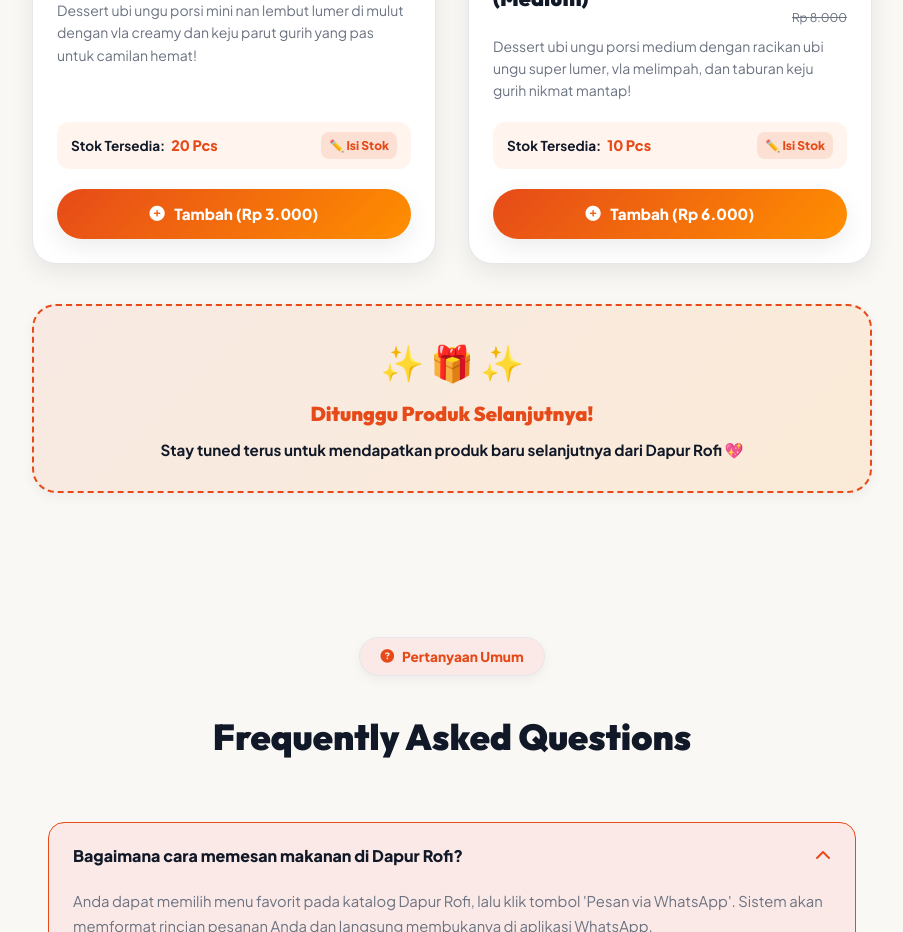
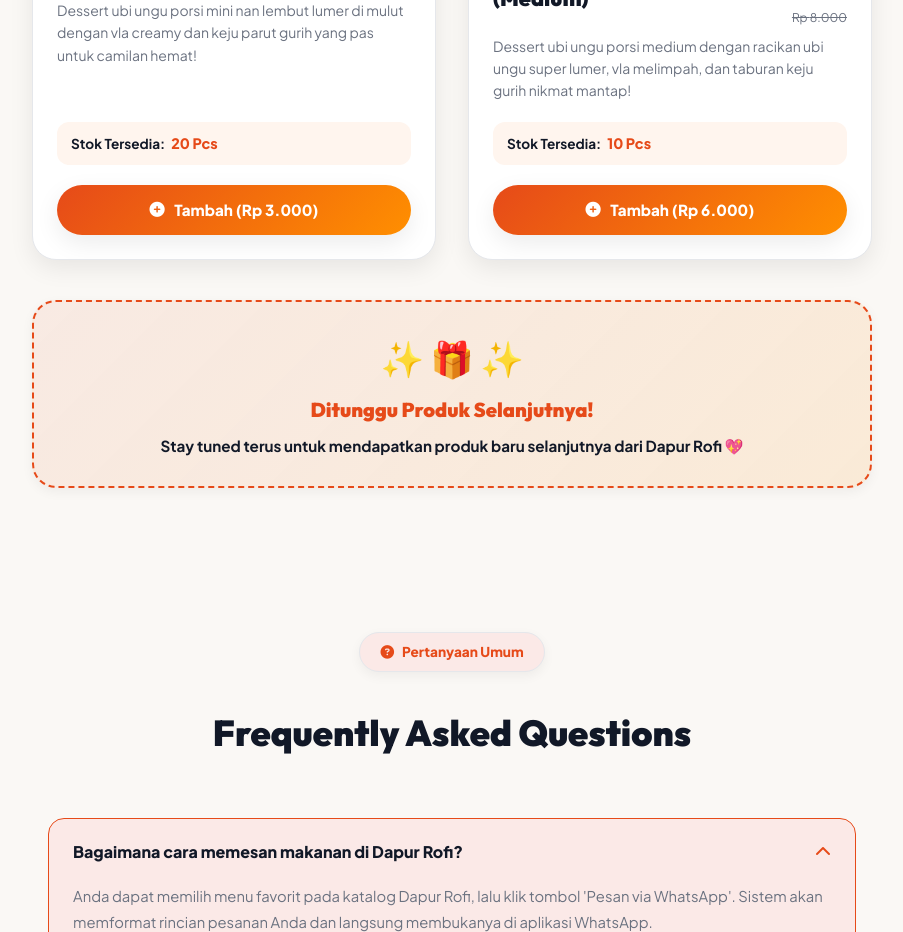
Before and after one commit to M-Rofi-i-Alawi/Rofi_Store, a React (Vite) app: page /dapur in a window 1280 px wide. Shown: the part 1300-2232 px from the top of the page, without its empty margins (188-1091 px from the left). Built offline with nearby package versions, Linux system fonts and the light colour scheme; a web font is replaced by a local one.

Commit message:
update stok produk

```diff
--- a/src/pages/DapurRofi.jsx
+++ b/src/pages/DapurRofi.jsx
@@ -8,6 +8,9 @@
 
 export default function DapurRofi() {
   const { isFokus } = useFocusMode();
+
+  // Secret Admin mode flag (Only active if URL has ?admin=true)
+  const isAdmin = new URLSearchParams(window.location.search).get('admin') === 'true';
 
   useEffect(() => {
     if (isFokus) {
@@ -25,10 +28,10 @@
       try {
         return JSON.parse(saved);
       } catch (e) {
-        return { 1: 20, 2: 10 };
+        return { 1: menuItems[0].stock, 2: menuItems[1].stock };
       }
     }
-    return { 1: 20, 2: 10 };
+    return { 1: menuItems[0].stock, 2: menuItems[1].stock };
   });
 
   useEffect(() => {
@@ -49,7 +52,7 @@
     setTimeout(() => setToast({ show: false, message: '' }), 3500);
   };
 
-  // Admin Stock Manager Function (Quick Restock)
+  // Admin Stock Manager Function (Only accessible in Admin mode)
   const handleRestockAdmin = (item) => {
     const current = stocks[item.id] !== undefined ? stocks[item.id] : item.stock;
     const input = prompt(`[Admin Dapur Rofi]\n\nMasukkan jumlah stok baru untuk ${item.name}:`, current.toString());
@@ -68,7 +71,7 @@
   };
 
   const addToCart = (item) => {
-    const currentStock = stocks[item.id] || 0;
+    const currentStock = stocks[item.id] !== undefined ? stocks[item.id] : item.stock;
     if (currentStock <= 0) {
       return alert(`Maaf, stok ${item.name} saat ini sudah habis (Sold Out)!`);
     }
@@ -93,7 +96,7 @@
       const existing = prev.find(c => c.id === id);
       if (!existing) return prev;
 
-      const currentStock = stocks[id] || 0;
+      const currentStock = stocks[id] !== undefined ? stocks[id] : 0;
       const newQty = existing.qty + change;
       if (newQty > currentStock) {
         alert(`Maaf, stok hanya tersisa ${currentStock} Pcs!`);
@@ -115,7 +118,7 @@
 
     // Check stock for each item in cart
     for (const item of cart) {
-      const available = stocks[item.id] || 0;
+      const available = stocks[item.id] !== undefined ? stocks[item.id] : item.stock;
       if (item.qty > available) {
         return alert(`Maaf, stok ${item.name} yang tersisa saat ini hanya ${available} Pcs.`);
       }
@@ -145,7 +148,8 @@
     setStocks(prev => {
       const next = { ...prev };
       cart.forEach(item => {
-        next[item.id] = Math.max(0, (next[item.id] || 0) - item.qty);
+        const cur = next[item.id] !== undefined ? next[item.id] : item.stock;
+        next[item.id] = Math.max(0, cur - item.qty);
       });
       return next;
     });
@@ -262,7 +266,7 @@
                       {item.desc}
                     </p>
 
-                    {/* Stock info badge & Admin edit button */}
+                    {/* Stock info badge (Read-only for customers) */}
                     <div style={{ display: 'flex', alignItems: 'center', justifyContent: 'space-between', padding: '10px 14px', borderRadius: '12px', backgroundColor: 'var(--dr-bg-alt)', marginBottom: '1.25rem' }}>
                       <div style={{ display: 'flex', alignItems: 'center', gap: '6px' }}>
                         <span style={{ fontSize: '0.85rem', fontWeight: '700', color: 'var(--dark)' }}>Stok Tersedia:</span>
@@ -271,10 +275,11 @@
                         </span>
                       </div>
 
-                      {/* Secret Admin Restok Button */}
+                      {/* Secret Admin Button ONLY visible if ?admin=true is in URL */}
+                      {isAdmin && (
                         <button
                           onClick={() => handleRestockAdmin(item)}
-                        title="Klik untuk mengisi ulang stok porsi"
+                          title="Klik untuk mengisi ulang stok porsi (Khusus Pemilik)"
                           style={{
                             background: 'rgba(230, 74, 25, 0.12)',
                             border: 'none',
@@ -286,8 +291,9 @@
                             cursor: 'pointer'
                           }}
                         >
-                        ✏️ Isi Stok
+                          ✏️ Restok (Admin)
                         </button>
+                      )}
                     </div>
 
                     <button
```
Lines whose indentation alone changed are shown as unchanged.
